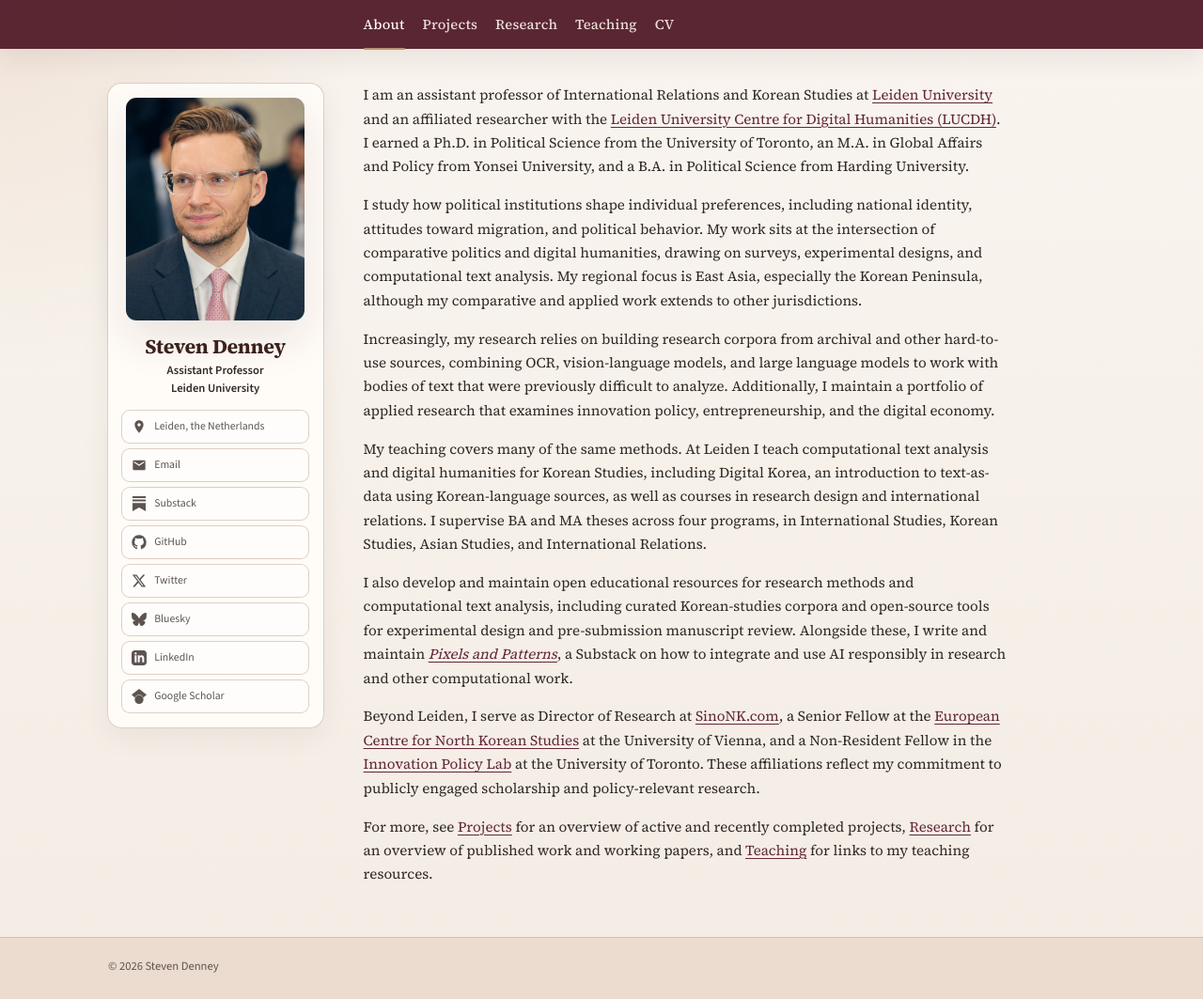
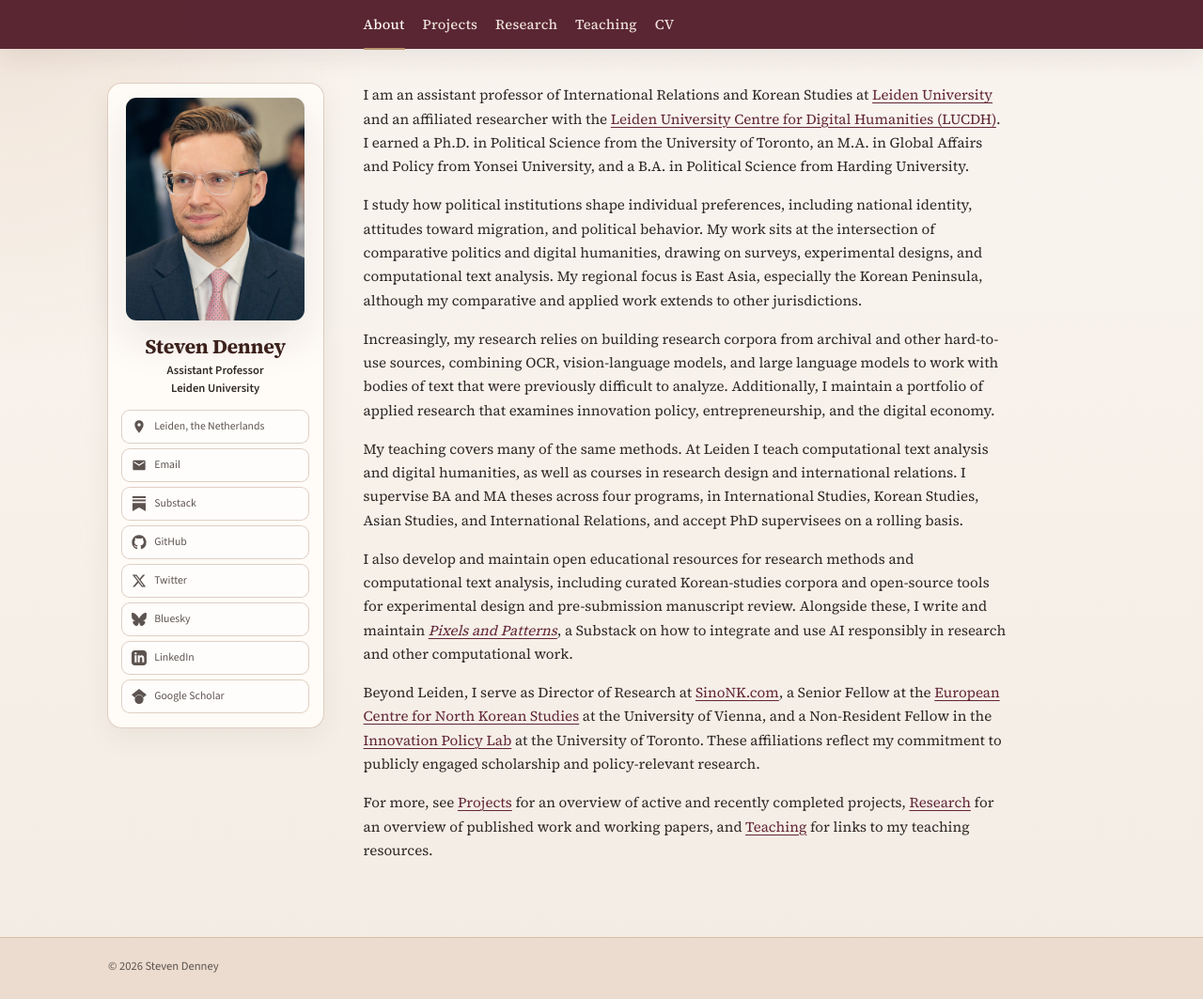
Before and after one commit to scdenney/scdenney.github.io, a Jekyll site: the page built from index.md, in a window 1280 px wide and 1063 px high. Shown: the whole window at 94% size. Built offline with Jekyll 4.4.1, drawn with Linux system fonts in a browser that asks for light colours.

Commit message:
Update index.md

```diff
--- a/index.md
+++ b/index.md
@@ -9,7 +9,7 @@ I study how political institutions shape individual preferences, including natio
 
 Increasingly, my research relies on building research corpora from archival and other hard-to-use sources, combining OCR, vision-language models, and large language models to work with bodies of text that were previously difficult to analyze. Additionally, I maintain a portfolio of applied research that examines innovation policy, entrepreneurship, and the digital economy.
 
-My teaching covers many of the same methods. At Leiden I teach computational text analysis and digital humanities for Korean Studies, including Digital Korea, an introduction to text-as-data using Korean-language sources, as well as courses in research design and international relations. I supervise BA and MA theses across four programs, in International Studies, Korean Studies, Asian Studies, and International Relations.
+My teaching covers many of the same methods. At Leiden I teach computational text analysis and digital humanities, as well as courses in research design and international relations. I supervise BA and MA theses across four programs, in International Studies, Korean Studies, Asian Studies, and International Relations, and accept PhD supervisees on a rolling basis.
 
 I also develop and maintain open educational resources for research methods and computational text analysis, including curated Korean-studies corpora and open-source tools for experimental design and pre-submission manuscript review. Alongside these, I write and maintain [*Pixels and Patterns*](https://www.pixelsandpatterns.org/), a Substack on how to integrate and use AI responsibly in research and other computational work.
 
```
